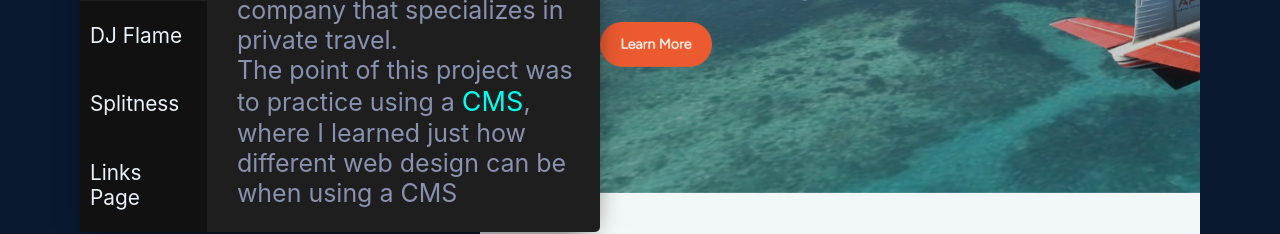
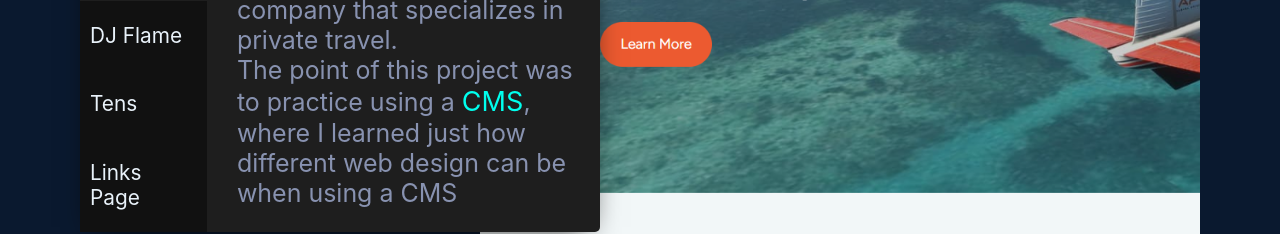
Before and after one commit to BenjaminMaring/react-portfolio, a React (Create React App) app: page / in a window 1280 px wide. Shown: the part 1388-1622 px from the top of the page. Built offline with nearby package versions, Linux system fonts and the light colour scheme.

Commit message:
added project info

```diff
--- a/public/index.html
+++ b/public/index.html
@@ -9,7 +9,7 @@
       name="description"
       content="Web site created using create-react-app"
     />
-    <link rel="apple-touch-icon" href="%PUBLIC_URL%/logo192.png" />
+
     <!--
       manifest.json provides metadata used when your web app is installed on a
       user's mobile device or desktop. See https://developers.google.com/web/fundamentals/web-app-manifest/
--- a/src/components/Hero.js
+++ b/src/components/Hero.js
@@ -8,7 +8,7 @@ function Hero() {
             <h1><span data-string="Front" className="delay-one hero-first">Front</span> <span data-string="End" className="delay-two hero-first">End</span></h1>
             <h1><span data-string="Software" className="delay-three">Software</span> <span data-string="Engineer" className="delay-four">Engineer</span></h1>
             <h6>Currently I am learning web developement as an intern at <a className="hero-bvt" href="https://www.bayvalleytech.com">Bay Valley Tech</a>, as well as a technician at a small MSP doing a wide variety of tasks.</h6>
-            <button className="hero-button" onClick={() => console.log("clicked")}>View My Projects</button>
+            <button className="hero-button" onClick={() => {}}>View My Projects</button>
         </div>
     );
 }
--- a/src/components/Projects.js
+++ b/src/components/Projects.js
@@ -29,7 +29,7 @@ export default function Project() {
                     <ul id="projects-nav" data-selected={project.key}>
                         <li onClick={() => {changeProject(0)}} className="projects-selected">AeroWings</li>
                         <li onClick={() => {changeProject(1)}}>DJ Flame</li>
-                        <li onClick={() => {changeProject(2)}}>Splitness</li>
+                        <li onClick={() => {changeProject(2)}}>Tens</li>
                         <li onClick={() => {changeProject(3)}}>Links Page</li>
                     </ul>
                     <div className="projects-info-desc">
--- a/src/components/css/Projects.css
+++ b/src/components/css/Projects.css
@@ -97,3 +97,8 @@
 .projects-features {
     padding-left: 10px;
 }
+
+.projects-links {
+    text-decoration: none;
+    color: var(--accent);
+}
--- a/src/components/projectsData.js
+++ b/src/components/projectsData.js
@@ -17,10 +17,10 @@ const projectData = [
 
     {
       key: 2,
-      url: './images/projects/AeroWings.png',
-      desc: <p><span>AeroWings</span> is a fictional company that specializes in private travel.</p>,
-      learned: <p>The point of this project was to practice using a <span>CMS</span>, where I learned just how different web design can be when using a CMS</p>,
-      features: ["Canva", "Wix"]
+      url: './images/projects/tens.png',
+      desc: <p><span>Tens</span> is a simple game of rolling dice until you get all of the same number.</p>,
+      learned: <p>The point of tens was a simple project to practice React, using functional components and is deployed on netlify, play it <a href="https://tens-benjamin-maring.netlify.app" className="projects-links">Here</a>.</p>,
+      features: ["React"]
     },
 
     {
```
Also changed, not shown: public/images/projects/tens.PNG (added), public/manifest.json.
